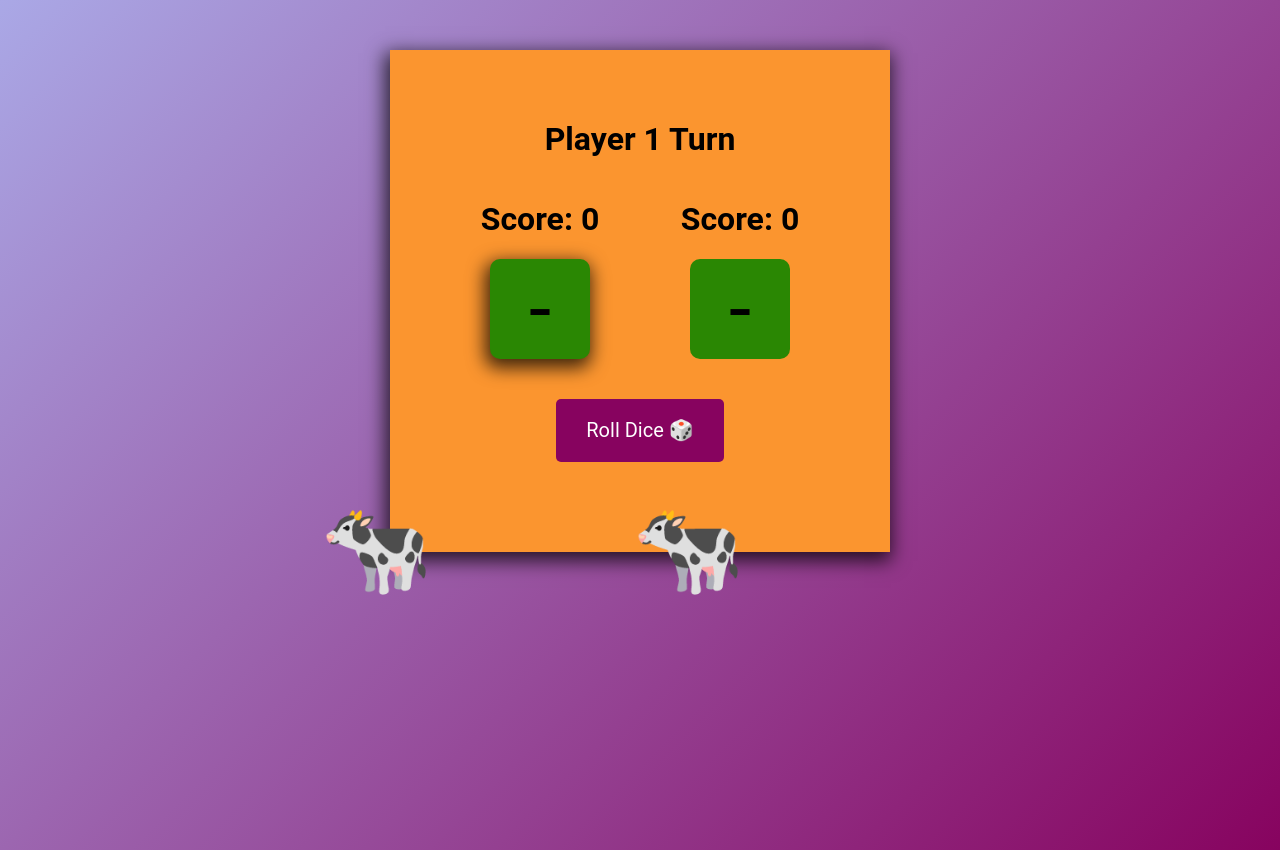
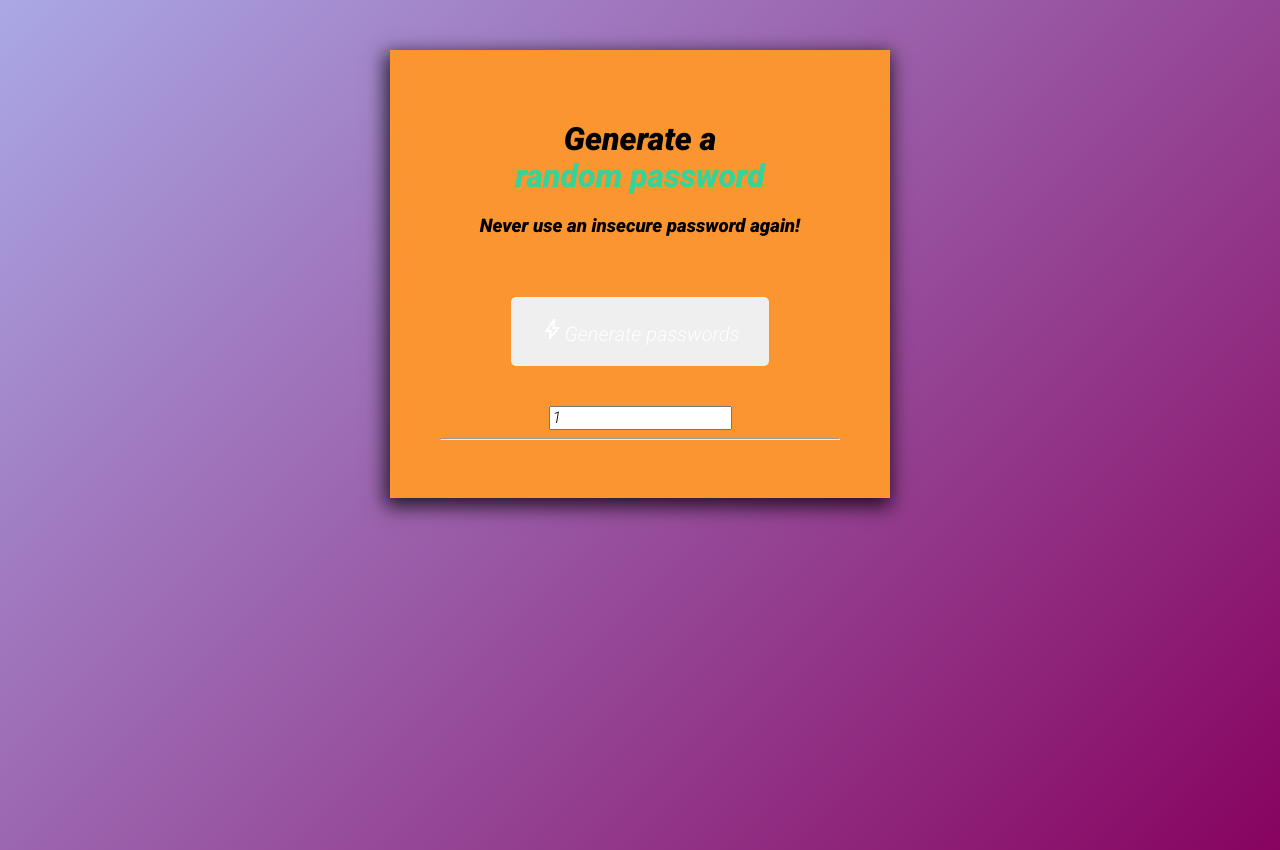
Before and after one commit to wvinson43/dice-with-cows, a website built with webpack: page index.html in a window 1280 px wide. Built offline with nearby package versions, Linux system fonts and the light colour scheme.

Commit message:
-m "button fix"

```diff
--- a/index.html
+++ b/index.html
@@ -1,32 +1,34 @@
 <html>
     <head><link rel="stylesheet" href="https://cdnjs.cloudflare.com/ajax/libs/normalize/8.0.1/normalize.css">
         <link rel="stylesheet" href="index.css">
+        <link rel="preconnect" href="https://fonts.googleapis.com">
+        <link rel="preconnect" href="https://fonts.gstatic.com" crossorigin>
+        <link href="https://fonts.googleapis.com/css2?family=Noto+Sans:ital,wght@0,200;1,300&family=Roboto:ital,wght@1,300;1,900&display=swap" rel="stylesheet">
+        <link rel="stylesheet" href="https://fonts.googleapis.com/css2?family=Material+Symbols+Outlined:opsz,wght,FILL,GRAD@20..48,100..700,0..1,-50..200" />
     </head>
-    <body>
+    <body class="body">
+
         <div class="container">
-            <h1 id="message">Player 1 Turn</h1>
-            <div class="players">
-                <div id="player1">
-                    <h1>Score:
-                        <span id="player1Scoreboard">0</span>
-                    </h1>
-                    <div id="player1Dice" class="dice active">-</div>
+            <header>
+                <h1>Generate a <br>
+                <span style="color: #34D399"> random password</span></h1>
+                <h3>Never use an insecure password again!</h3>
+            </header>
+            <main>
+                <div class="selector">
+                    <button id="button-el" class="lightning-icon">
+                        <span class="material-symbols-outlined">bolt</span>Generate passwords</button>
+                    <input type="number" id="number-input" value="1" min=1>
                 </div>
-                <div id="player2">
-                    <h1>Score:
-                        <span id="player2Scoreboard">0</span>
-                    </h1>
-                    <div id="player2Dice" class="dice">-</div>
+                <hr>
+                <div class="flex-container">
+                    <div class="flex-container-div password" id="firstPassword-el"></div>
+                    <div class="flex-container-div password" id="secondPassword-el"></div>
+                    <div class="flex-container-div password" id="thirdPassword-el"></div>
+                    <div class="flex-container-div password" id="fourthPassword-el"></div>
                 </div>
-            </div>
-
-            <button id="rollBtn">Roll Dice 🎲</button>
-            <button id="resetBtn">Reset Game 🔁</button>
-        </div>
-        <div class="flying" src="images/cow.jpg">🐄</div>
-        <div class="flyingTwo" src="images/cow.jpg">🐄</div>
-        <div>
+            </main>
+         </div>
             <script src="./index.js"></script>
-        <div>
     </body>
 </html>
```
